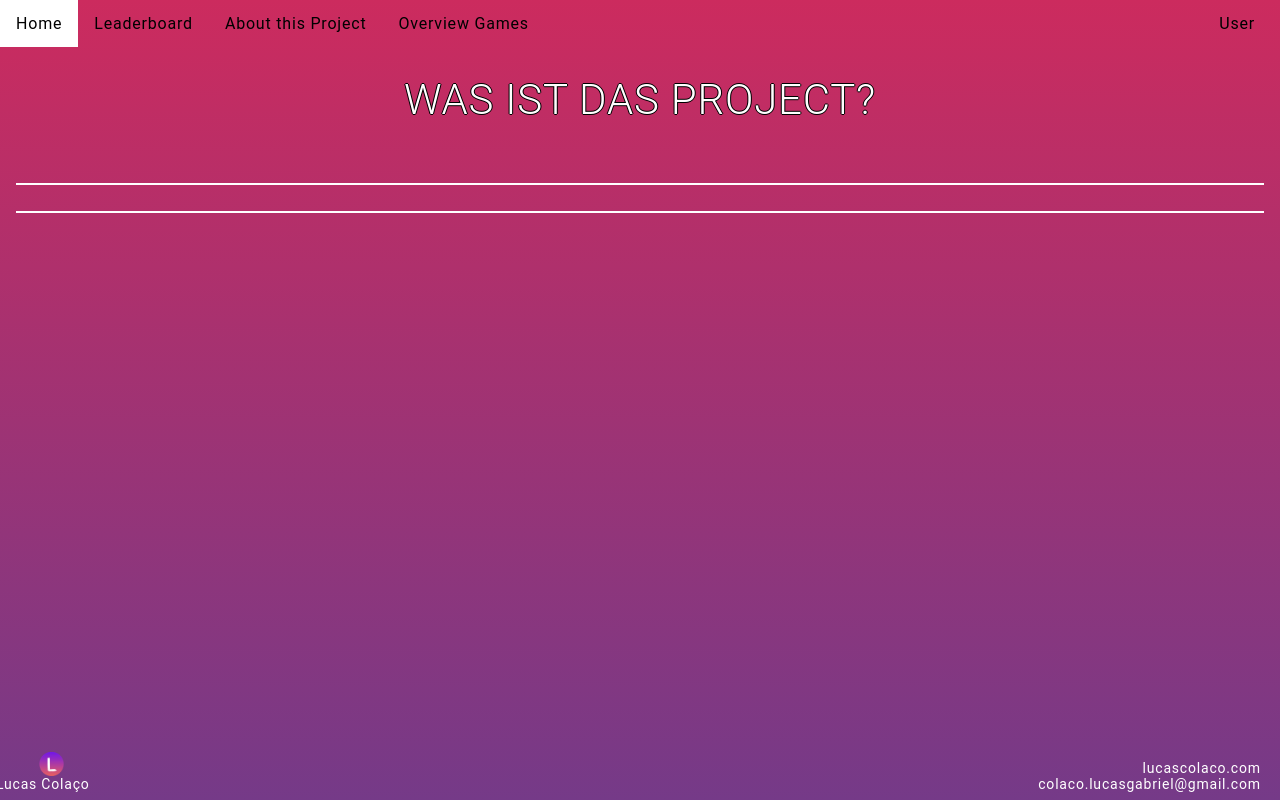
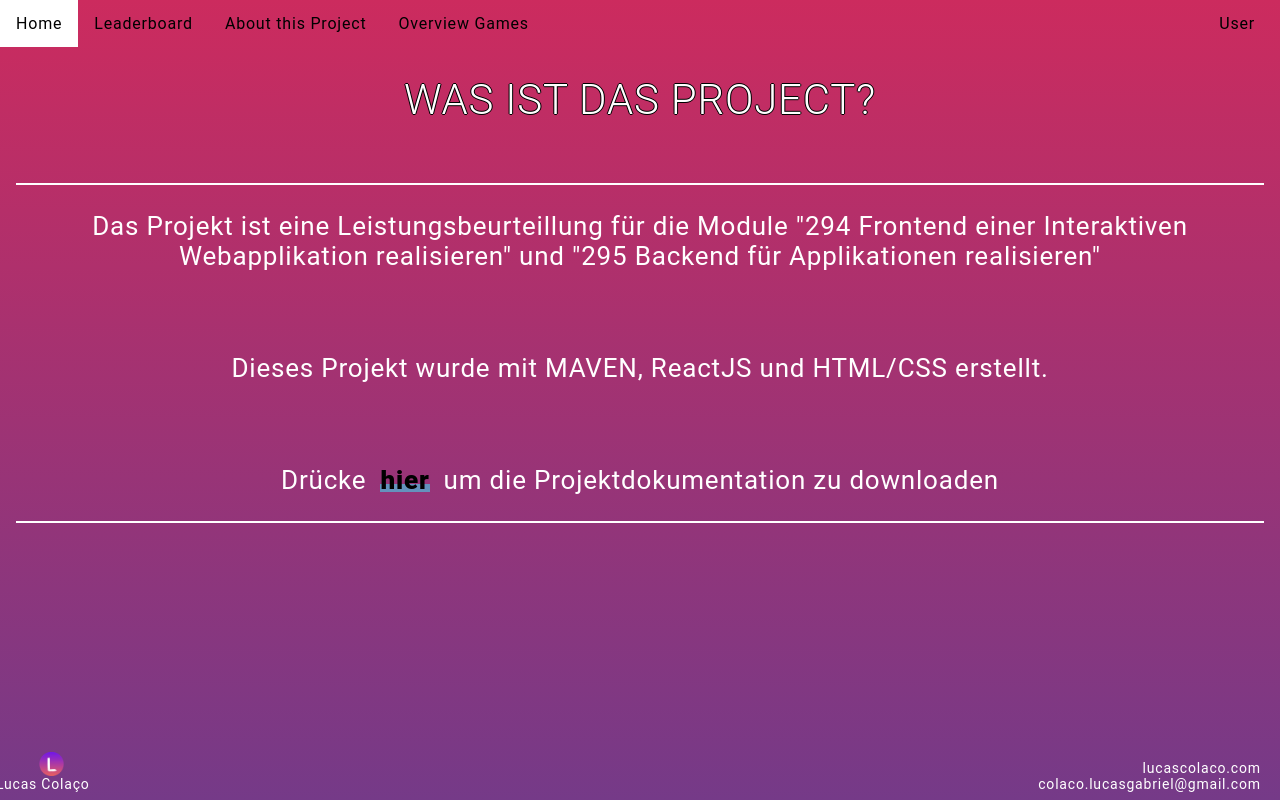
Before and after one commit to LucasCGG/LB_Project, a React (Create React App) app in the folder 294_Project/FrontEnd/: page /About in a window 1280 px wide. Built offline with nearby package versions, Linux system fonts and the light colour scheme.

Commit message:
Front end
Addet some text in the "About" Page and made some fixes in the User Register page

```diff
--- a/294_Project/FrontEnd/src/About.js
+++ b/294_Project/FrontEnd/src/About.js
@@ -1,4 +1,7 @@
 import React from 'react';
+import downloadLink from '../src/download/Projectdokumentation.pdf';
+
+import './Styles/About.css'
 
 
 class About extends React.Component {
@@ -18,8 +21,21 @@ class About extends React.Component {
                 </div>
                 <div id='footer'>
                     <hr />
-                        <p></p>
-                        <hr />
+                    <p>
+                        Das Projekt ist eine Leistungsbeurteillung für die Module "294 Frontend einer Interaktiven Webapplikation realisieren" und "295 Backend für Applikationen realisieren"
+                    </p>
+                    <br />
+                    <p>
+                        Dieses Projekt wurde mit MAVEN, ReactJS und HTML/CSS erstellt.
+                    </p>
+                    <br />
+                    <p id="prDownload">
+                        Drücke&ensp;
+                       <a href={downloadLink} download="projectdokumentation.pdf">hier</a>
+                       &ensp;um die Projektdokumentation zu downloaden
+                    </p>
+
+                    <hr />
                 </div>
             </>
         )
--- a/294_Project/FrontEnd/src/AddGame.js
+++ b/294_Project/FrontEnd/src/AddGame.js
@@ -72,9 +72,6 @@ class AddGame extends React.Component {
         if (this.props.appState.logedIn) {
             return (
                 <>
-                    <h1>
-                        Overview Games
-                    </h1>
 
                     <div className='spacer'>
 
@@ -105,11 +102,11 @@ class AddGame extends React.Component {
                     </div>
                     <div id='footer'>
                         <hr />
-                        <h2>Please Log in or Register to add a game</h2>
+                        <h2>Please Log in or Sing Up to add a game</h2>
                         <div>
                             <ul className="container-link">
                                 <Link to="/UserLogin">Log in</Link>
-                                <Link to="/UserRegister">Register</Link>
+                                <Link to="/UserRegister">Sign Up</Link>
                             </ul>
                         </div>
                         <hr />
--- a/294_Project/FrontEnd/src/App.js
+++ b/294_Project/FrontEnd/src/App.js
@@ -31,6 +31,7 @@ class App extends React.Component {
       score: "",
       game_id: "",
       game_name: "",
+      updateAble: false
     }
 
     this.changeState = this.changeState.bind(this);
@@ -47,7 +48,7 @@ class App extends React.Component {
           <Route path="/" element={<Layout logedin={this.state.logedIn} />}>
             <Route index element={<Home appState={this.state} />} />
             <Route path="About" element={<About />} />
-            <Route path="Leaderboard" element={<Leaderboard appState={this.state} />} />
+            <Route path="Leaderboard" element={<Leaderboard appState={this.state} changeState={this.changeState}/>} />
             <Route path="OverviewGames" element={<OverviewGames appState={this.state} />} />
             <Route path="AddGame" element={<AddGame appState={this.state} />} />
             <Route path='Snake' element={<Snake changeState={this.changeState} />} />
--- a/294_Project/FrontEnd/src/Leaderboard.js
+++ b/294_Project/FrontEnd/src/Leaderboard.js
@@ -23,6 +23,7 @@ class Leaderboard extends React.Component {
 
 
     updateBoard(event) {
+        if (this.props.appState.updateAble) {
             const requestOptionsPost = {
                 method: "POST",
                 headers: { "Content-Type": "application/json" },
@@ -33,6 +34,10 @@ class Leaderboard extends React.Component {
                 .then(json => {
                     console.log(json);
                 });
+            this.props.changeState({
+                updateAble:false
+            });
+        }
     }
 
 
--- a/294_Project/FrontEnd/src/OverviewGames.js
+++ b/294_Project/FrontEnd/src/OverviewGames.js
@@ -73,7 +73,6 @@ class OverviewGame extends React.Component {
                         </div>
                     </div>
                     <hr />
-                    <hr />
                     <div className='games-container'>
                         <div>
                             <Link to="/Snake">Snake</Link>
--- a/294_Project/FrontEnd/src/Snake-game.js
+++ b/294_Project/FrontEnd/src/Snake-game.js
@@ -29,7 +29,6 @@ const increaseSpeed = (speed) => speed - 5 * (speed > 5)
 const initialState = {
     game_id:2,
     game_name:"Snake",
-    appState:"",
     score: 0,
     rows: emptyRows(),
     snake: [getRandom()],
@@ -110,7 +109,8 @@ class App extends Component {
                 this.props.changeState({
                     game_id: this.state.game_id,
                     game_name: this.state.game_name,
-                    score: this.state.score
+                    score: this.state.score,
+                    updateAble: true
                 });
         }
     }
--- /dev/null
+++ b/294_Project/FrontEnd/src/Styles/About.css
@@ -0,0 +1,23 @@
+#prDownload a {
+  text-decoration: none;
+  color: #000000;
+  font-weight: 800;
+  position: relative;
+}
+
+#prDownload a::before {
+  content: '';
+  background-color: hsla(196, 61%, 58%, .75);
+  position: absolute;
+  left: 0;
+  bottom: 3px;
+  width: 100%;
+  height: 8px;
+  z-index: -1;
+  transition: all .3s ease-in-out;
+}
+
+#prDownload a:hover::before {
+  bottom: 0;
+  height: 100%;
+}
--- a/294_Project/FrontEnd/src/UserRegister.js
+++ b/294_Project/FrontEnd/src/UserRegister.js
@@ -1,5 +1,4 @@
 import React from 'react';
-import App from './App.js'
 
 
 import './Styles/User.css'
@@ -41,7 +40,7 @@ class UserRegister extends React.Component {
 
                 let name = event.target.value.toLowerCase();
 
-                if (json.username === name) {
+                if (json.username == name) {
                     rand1.style.background = "red";
                     rand2.style.background = "red";
                     rand3.style.background = "red";
@@ -52,7 +51,7 @@ class UserRegister extends React.Component {
                     this.usernameValid = false;
 
                 }
-                else if(json.username == null || json.username != name){
+                else if(json.length === 0){
                     rand1.style.background = "rgba(255, 255, 255, 0.5)";
                     rand2.style.background = "rgba(255, 255, 255, 0.5)";
                     rand3.style.background = "rgba(255, 255, 255, 0.5)";
@@ -118,7 +117,7 @@ class UserRegister extends React.Component {
     }
     handleSubmit(event) {
         event.preventDefault();
-        if (this.usernameValid && this.emailValid) {
+        if (this.usernameValid ) {
             const requestOptions = {
                 method: "POST",
                 headers: { "Content-Type": "application/json" },
```
Also changed, not shown: 1 other file (tests, documents, lock files or other folders). Lines whose indentation alone changed are shown as unchanged.
